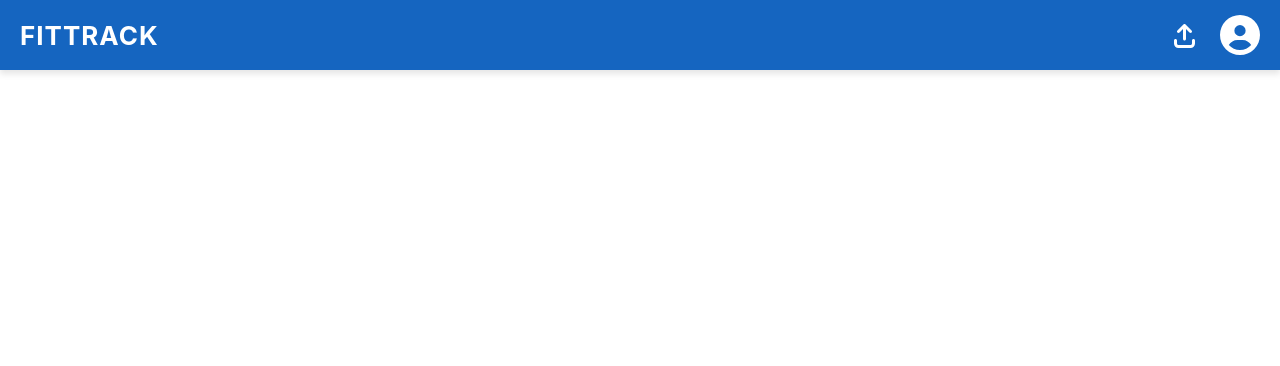
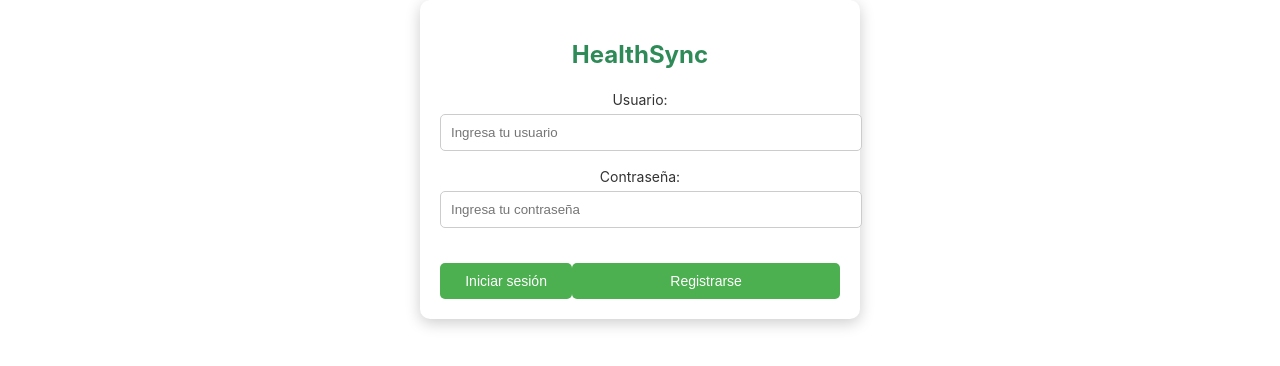
Before and after one commit to BrayanD17/Tercer-Proyecto-Web, a React (Create React App) app in the folder proyectosalud/: page / in a window 1280 px wide. Before the commit this address had no page. Shown: the top 366 px of the page. Built offline with nearby package versions, Linux system fonts and the light colour scheme.

Commit message:
Login no funcional

```diff
--- a/proyectosalud/src/App.js
+++ b/proyectosalud/src/App.js
@@ -1,30 +1,12 @@
 import React from 'react';
-import { BrowserRouter as Router, Routes, Route } from 'react-router-dom';
 import './App.css';
-import NavigationBar from './components/NavigationBar';
-import UserProfile from './components/UserProfile'; // Importa el componente UserProfile
-import '@fortawesome/fontawesome-free/css/all.min.css';
+import LoginRegisterComponent from './components/login-register/LoginRegisterComponet';
 
 function App() {
-  const handleDataImport = (tipoDato, mensaje) => {
-    console.log(`Tipo de dato importado: ${tipoDato}, Mensaje: ${mensaje}`);
-  };
-
-  const handleUserProfileClick = () => {
-    // Aquí puedes manejar la redirección al perfil del usuario
-    window.location.href = '/perfil'; // Redirige a la página de perfil
-  };
-
   return (
-    <Router>
-      <div className="App">
-        <NavigationBar onImportData={handleDataImport} onUserProfileClick={handleUserProfileClick} />
-        <Routes>
-          <Route path="/perfil" element={<UserProfile />} />
-          {/* Define aquí otras rutas si es necesario */}
-        </Routes>
-      </div>
-    </Router>
+    <div className="App">
+      <LoginRegisterComponent />  {/* Llamamos al componente LoginRegisterComponent */}
+    </div>
   );
 }
 
--- a/proyectosalud/src/components/login-register/Login.jsx
+++ b/proyectosalud/src/components/login-register/Login.jsx
@@ -0,0 +1,39 @@
+// Login.jsx
+import React from 'react';
+import '../../styles/Login.css';
+
+const Login = ({ onSubmit, onRegisterClick }) => {
+  return (
+    <div className="login-container">
+      <h2 className="login-title">HealthSync</h2>
+      <form className="login-form" onSubmit={onSubmit}>
+        <div className="form-group">
+          <label htmlFor="username">Usuario:</label>
+          <input
+            type="text"
+            id="username"
+            name="username"
+            placeholder="Ingresa tu usuario"
+            required
+          />
+        </div>
+        <div className="form-group">
+          <label htmlFor="password">Contraseña:</label>
+          <input
+            type="password"
+            id="password"
+            name="password"
+            placeholder="Ingresa tu contraseña"
+            required
+          />
+        </div>
+        <div className="button-container">
+          <button type="submit" className="btn-login">Iniciar sesión</button>
+          <button type="button" className="btn-register" onClick={onRegisterClick}>Registrarse</button>
+        </div>
+      </form>
+    </div>
+  );
+};
+
+export default Login;
--- a/proyectosalud/src/components/login-register/LoginRegisterComponet.jsx
+++ b/proyectosalud/src/components/login-register/LoginRegisterComponet.jsx
@@ -0,0 +1,37 @@
+import React, { useState } from 'react';
+import Login from './Login';
+import Register from './Register';
+import MainComponent from '../main-content/MainComponent'
+
+const LoginRegisterComponent = () => {
+  const [isRegistering, setIsRegistering] = useState(false);
+  const [isLoggedIn, setIsLoggedIn] = useState(false);
+
+  const handleRegisterClick = () => {
+    setIsRegistering(true);
+  };
+
+  const handleLoginSubmit = () => {
+    setIsLoggedIn(true);
+  };
+
+  const handleRegisterSubmit = () => {
+    setIsRegistering(false);
+  };
+
+  if (isLoggedIn) {
+    return <MainComponent />;
+  }
+
+  return (
+    <div>
+      {isRegistering ? (
+        <Register onSubmit={handleRegisterSubmit} />
+      ) : (
+        <Login onSubmit={handleLoginSubmit} onRegisterClick={handleRegisterClick} />
+      )}
+    </div>
+  );
+};
+
+export default LoginRegisterComponent;
--- a/proyectosalud/src/components/login-register/Register.jsx
+++ b/proyectosalud/src/components/login-register/Register.jsx
@@ -0,0 +1,40 @@
+import React, { useState } from 'react';
+import '../../styles/Register.css';
+
+const Register = ({ onSubmit }) => {
+  const [formData, setFormData] = useState({
+    email: '',
+    username: '',
+    password: '',
+    weight: '',
+    height: '',
+    birthdate: '',
+    gender: ''
+  });
+
+  const handleChange = (e) => {
+    setFormData({
+      ...formData,
+      [e.target.name]: e.target.value
+    });
+  };
+
+  const handleSubmit = (e) => {
+    e.preventDefault();
+    console.log('Datos del formulario:', formData);
+    onSubmit();
+  };
+
+  return (
+    <div className="register-container">
+      <h2 className="register-title">Registro - Fit Connect</h2>
+      <form className="register-form" onSubmit={handleSubmit}>
+        <div className="button-container">
+          <button type="submit" className="btn-register">Registrarse</button>
+        </div>
+      </form>
+    </div>
+  );
+};
+
+export default Register;
--- a/proyectosalud/src/components/Background.jsx
+++ b/proyectosalud/src/components/main-content/Background.jsx
@@ -1,5 +1,5 @@
 import React from 'react';
-import '../styles/Background.css';
+import '../../styles/Background.css';
 
 const Background = ({ children }) => {
   return (
--- a/proyectosalud/src/components/ImportDataForm.jsx
+++ b/proyectosalud/src/components/main-content/ImportDataForm.jsx
@@ -1,6 +1,6 @@
 import React, { useState, useRef } from 'react';
 import axios from 'axios';
-import '../styles/ImportDataForm.css';
+import '../../styles/ImportDataForm.css';
 
 const ImportDataForm = ({ onCancel }) => {
   const [tipoDato, setTipoDato] = useState('');
--- /dev/null
+++ b/proyectosalud/src/components/main-content/MainComponent.jsx
@@ -0,0 +1,27 @@
+import React from 'react';
+import { BrowserRouter as Router, Routes, Route } from 'react-router-dom';
+import NavigationBar from './NavigationBar';
+import UserProfile from './UserProfile';
+
+const MainComponent = () => {
+  const handleDataImport = (tipoDato, mensaje) => {
+    console.log(`Tipo de dato importado: ${tipoDato}, Mensaje: ${mensaje}`);
+  };
+
+  const handleUserProfileClick = () => {
+    window.location.href = '/perfil';
+  };
+
+  return (
+    <Router>
+      <div>
+        <NavigationBar onImportData={handleDataImport} onUserProfileClick={handleUserProfileClick} />
+        <Routes>
+          <Route path="/perfil" element={<UserProfile />} />
+        </Routes>
+      </div>
+    </Router>
+  );
+};
+
+export default MainComponent;
--- a/proyectosalud/src/components/NavigationBar.jsx
+++ b/proyectosalud/src/components/main-content/NavigationBar.jsx
@@ -1,7 +1,7 @@
 import React, { useState } from 'react';
 import Background from './Background';
 import ImportDataForm from './ImportDataForm';
-import '../styles/NavigationBar.css';
+import '../../styles/NavigationBar.css';
 import { FontAwesomeIcon } from '@fortawesome/react-fontawesome'; // Importa FontAwesomeIcon
 import { faArrowUpFromBracket, faCircleUser } from '@fortawesome/free-solid-svg-icons'; // Importa los íconos
 
@@ -29,7 +29,7 @@ const NavigationBar = ({ onImportData, onUserProfileClick }) => {
     <>
       <nav className="navbar">
         {/* Nombre de nuestro Proyecto*/}
-        <h1 className="title">FitTrack</h1>
+        <h1 className="title">HealthSync</h1>
 
         {/* Icono para importar CSV con FontAwesomeIcon */}
         <div className="import-data-icon" onClick={handleImportClick} title="Importar datos de sensores">
--- a/proyectosalud/src/components/UserProfile.jsx
+++ b/proyectosalud/src/components/main-content/UserProfile.jsx
@@ -1,5 +1,5 @@
 import React from 'react';
-import '../styles/UserProfile.css'; // Agrega estilos personalizados para este componente
+import '../../styles/UserProfile.css'; // Agrega estilos personalizados para este componente
 
 const UserProfile = () => {
   return (
--- /dev/null
+++ b/proyectosalud/src/styles/Login.css
@@ -0,0 +1,67 @@
+.login-container {
+    width: 100%;
+    max-width: 400px;
+    margin: 0 auto;
+    padding: 20px;
+    background-color: #fff;
+    border-radius: 10px;
+    box-shadow: 0 4px 15px rgba(0, 0, 0, 0.2);
+  }
+
+  .login-title {
+    text-align: center;
+    color: #2E8B57;
+    font-size: 24px;
+    margin-bottom: 20px;
+  }
+
+  .login-form {
+    display: flex;
+    flex-direction: column;
+  }
+
+  .form-group {
+    margin-bottom: 15px;
+  }
+
+  .form-group label {
+    font-size: 14px;
+    color: #333;
+  }
+
+  .form-group input {
+    width: 100%;
+    padding: 10px;
+    border: 1px solid #ccc;
+    border-radius: 5px;
+    margin-top: 5px;
+  }
+
+  .button-container {
+    display: flex;
+    justify-content: space-between;
+  }
+
+  .btn-login,
+  .btn-register {
+    width: 48%;
+    padding: 10px;
+    border: none;
+    border-radius: 5px;
+    cursor: pointer;
+    font-size: 14px;
+    color: #fff;
+  }
+
+  .btn-login {
+    background-color: #4CAF50; /* Verde para iniciar sesión */
+  }
+
+  .btn-register {
+    background-color: #008CBA; /* Azul para registrarse */
+  }
+
+  .btn-login:hover,
+  .btn-register:hover {
+    opacity: 0.9;
+  }
--- /dev/null
+++ b/proyectosalud/src/styles/Register.css
@@ -0,0 +1,60 @@
+.register-container {
+    width: 100%;
+    max-width: 500px;
+    margin: 0 auto;
+    padding: 20px;
+    background-color: #fff;
+    border-radius: 10px;
+    box-shadow: 0 4px 15px rgba(0, 0, 0, 0.2);
+  }
+
+  .register-title {
+    text-align: center;
+    color: #2E8B57;
+    font-size: 24px;
+    margin-bottom: 20px;
+  }
+
+  .register-form {
+    display: flex;
+    flex-direction: column;
+  }
+
+  .form-group {
+    margin-bottom: 15px;
+  }
+
+  .form-group label {
+    font-size: 14px;
+    color: #333;
+  }
+
+  .form-group input,
+  .form-group select {
+    width: 100%;
+    padding: 10px;
+    border: 1px solid #ccc;
+    border-radius: 5px;
+    margin-top: 5px;
+  }
+
+  .button-container {
+    display: flex;
+    justify-content: center;
+    margin-top: 20px;
+  }
+
+  .btn-register {
+    width: 100%;
+    padding: 10px;
+    border: none;
+    border-radius: 5px;
+    cursor: pointer;
+    font-size: 14px;
+    color: #fff;
+    background-color: #4CAF50; /* Verde */
+  }
+
+  .btn-register:hover {
+    opacity: 0.9;
+  }
```
